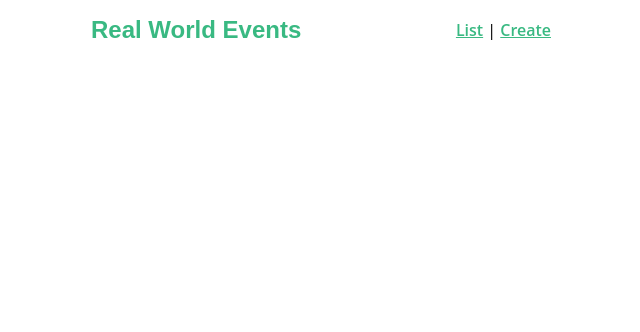
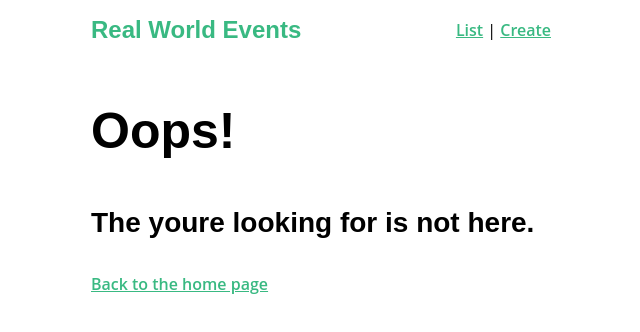
Before and after one commit to DtecIndustries/mastering-vuex, a Vue app: page /404 in a window 1280 px wide. Shown: the top 332 px of the page, without its empty margins (319-959 px from the left). Built offline with nearby package versions, Linux system fonts and the light colour scheme.

Commit message:
error handling: 404

```diff
--- a/src/router.js
+++ b/src/router.js
@@ -3,6 +3,7 @@
 import EventCreate from './views/EventCreate.vue'
 import EventList from './views/EventList.vue'
 import EventShow from './views/EventShow.vue'
+import NotFound from './views/NotFound.vue'
 import NProgress from 'nprogress'
 import store from '@/store/store'
 
@@ -26,13 +27,24 @@
         store.dispatch('event/fetchEvent', routeTo.params.id).then((event) => {
           routeTo.params.event = event
           next()
-        })
+        }).catch(() => next({name: '404', params: { resource: 'event' }}))
       }
     },
     {
       path: '/event/create',
       name: 'event-create',
       component: EventCreate
+    },
+    {
+      path: '/404',
+      name: '404',
+      component: NotFound,
+      props: true
+    },
+    {
+      //catch all route
+      path: '*',
+      redirect: {name: '404', params:{resource: 'page'} }
     }
   ]
 })
--- a/src/store/modules/event.js
+++ b/src/store/modules/event.js
@@ -57,7 +57,7 @@
         dispatch('notification/add', notification, { root: true })
       })
     },
-    fetchEvent({commit, getters, dispatch}, id){
+    fetchEvent({commit, getters}, id){
       var event = getters.getEventById(id)
 
       if(event){
@@ -70,13 +70,6 @@
           commit('SET_EVENT', response.data)
           return response.data
         })
-        .catch(error => {
-            const notification = {
-                type: 'error',
-                message: 'There was a problem fetching the event: ' + error.message
-            }
-            dispatch('notification/add', notification, { root: true })
-        })
       }
     }
 }
--- /dev/null
+++ b/src/views/NotFound.vue
@@ -0,0 +1,18 @@
+<template>
+    <div>
+        <h1>Oops!</h1>
+        <h3>The {{ resource }} youre looking for is not here.</h3>
+        <router-link :to="{name: 'event-list'}">Back to the home page</router-link>
+    </div>
+</template>
+
+<script>
+export default {
+    props: {
+        resource: {
+            type: String,
+            required: true
+        }
+    }
+}
+</script>
```
